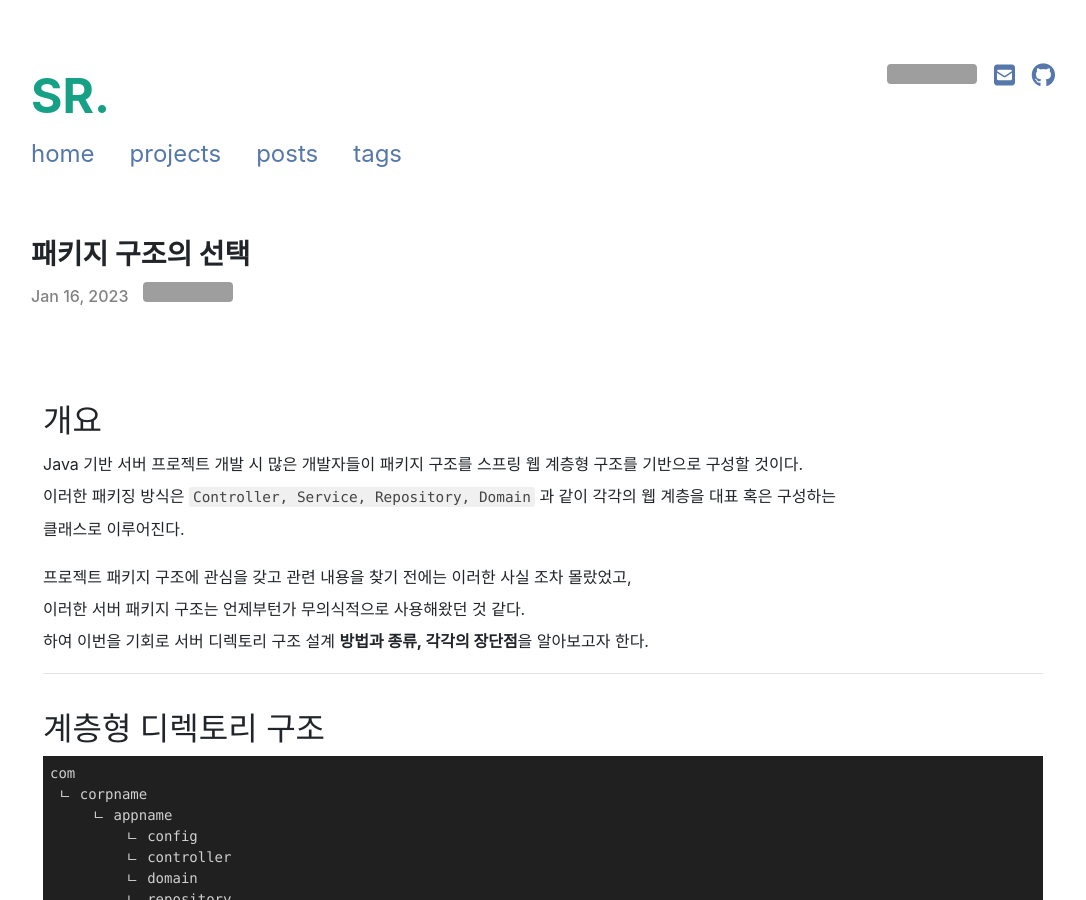
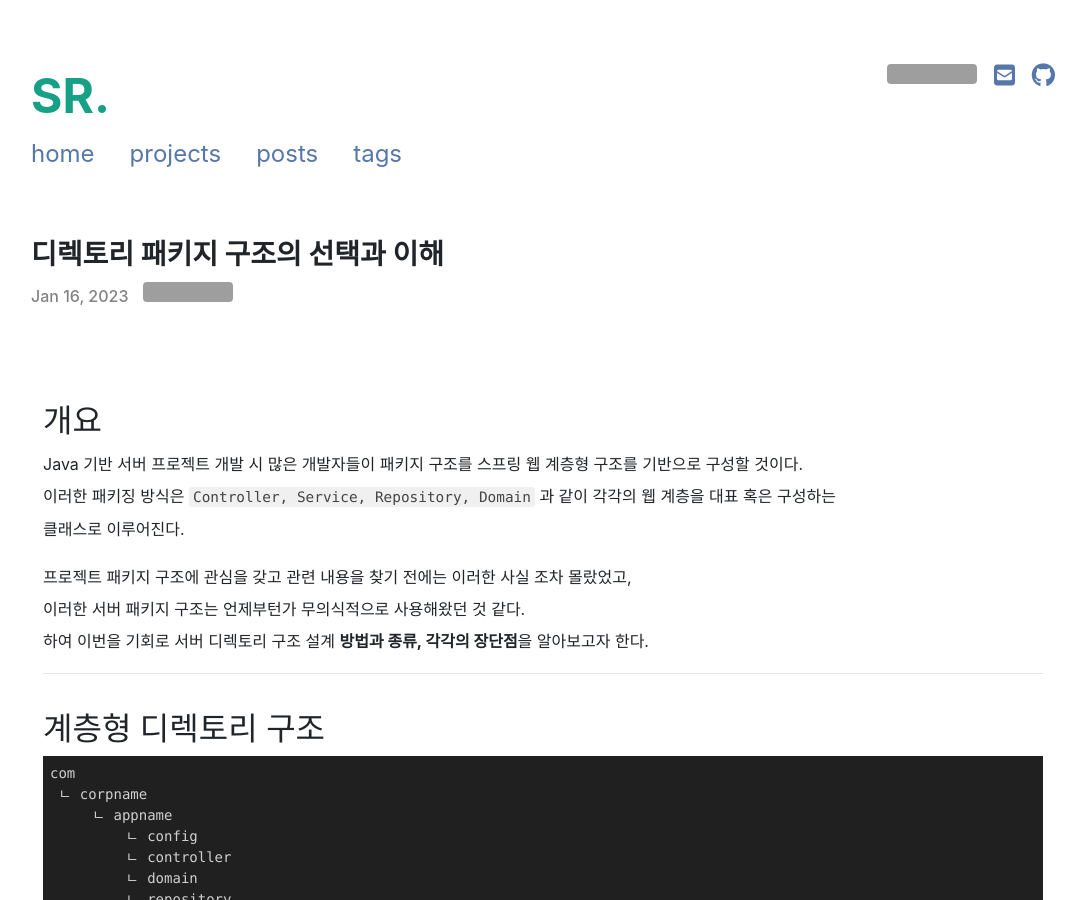
Before and after one commit to StdRunner/StdRunner.github.io, a Jekyll site: the page built from _posts/a2-spring/2023-01-16-a1-package-structure.md, in a window 1280 px wide and 900 px high. Shown: the whole window, without its empty margins (97-1183 px from the left). Built offline with Jekyll 4.4.1, drawn with Linux system fonts in a browser that asks for light colours; nearby versions of some CDN libraries; comment, search, counter and statistics services are not loaded; grey boxes are pictures that could not be loaded.

```diff
--- a/_posts/a2-spring/2023-01-16-a1-package-structure.md
+++ b/_posts/a2-spring/2023-01-16-a1-package-structure.md
@@ -1,6 +1,6 @@
 ---
 layout: post
-title: 패키지 구조의 선택
+title: 디렉토리 패키지 구조의 선택과 이해
 date: 2023-01-16
 updated:
 tags:
```
